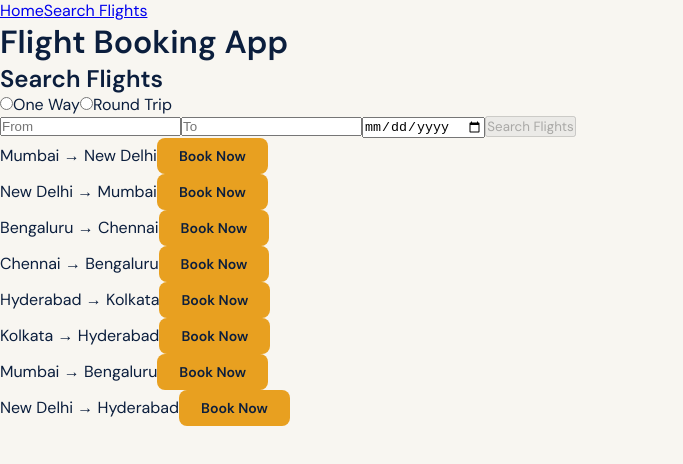
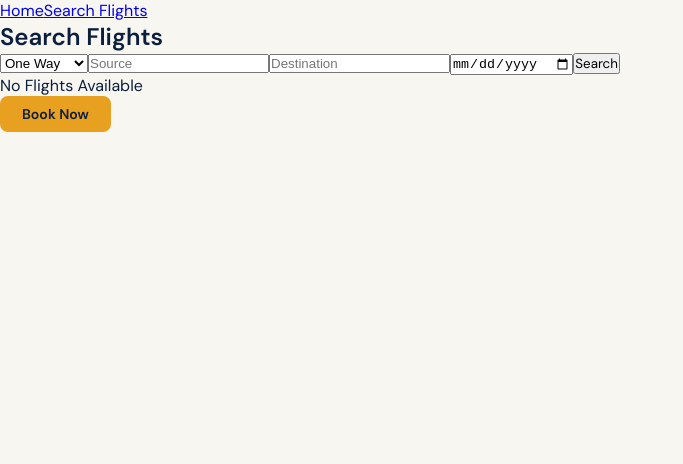
Before and after one commit to acciojob/phoenix-airlines-SHAIKADIL522, a React app: page /flight-search in a window 1280 px wide. Shown: the top 464 px of the page, without its empty margins (0-683 px from the left). Built offline with nearby package versions, Linux system fonts and the light colour scheme.

Commit message:
fix: enable book button and validation

```diff
--- a/src/pages/FlightSearch.jsx
+++ b/src/pages/FlightSearch.jsx
@@ -1,94 +1,65 @@
-import React, { useState } from "react";
+import React from "react";
 import { useDispatch, useSelector } from "react-redux";
-import { useHistory } from "react-router-dom";
 import {
-  setTripType,
   setSource,
   setDestination,
   setDepartureDate,
   setReturnDate,
+  setTripType,
   setSearchResults,
   selectFlight,
 } from "../store/flightSlice";
-import { searchFlights, FLIGHTS } from "../data/flightsData";
+import { searchFlights } from "../data/flightsData";
+import { useHistory } from "react-router-dom";
 
 const FlightSearch = () => {
   const dispatch = useDispatch();
   const history = useHistory();
 
   const {
-    tripType,
     source,
     destination,
     departureDate,
     returnDate,
+    tripType,
     searchResults,
+    selectedFlight,
   } = useSelector((state) => state.flights);
 
-  const [searched, setSearched] = useState(false);
-
-  const isSearchDisabled = !source.trim() || !destination.trim();
-
-  const handleSearch = (e) => {
-    e.preventDefault();
-
-   const results = searchFlights(source, destination, tripType);
+  const handleSearch = () => {
+    const results = searchFlights(source, destination);
     dispatch(setSearchResults(results));
-
-    setSearched(true); // ✅ IMPORTANT
   };
 
-  const handleBookFlight = (flight) => {
-    dispatch(selectFlight(flight));
-    history.push("/flight-booking");
+  const handleBook = () => {
+    if (!selectedFlight) return;
+    history.push("/booking");
   };
-
-  const displayedFlights = searched ? searchResults : FLIGHTS;
 
   return (
     <div>
-      <h1>Flight Booking App</h1>
-
       <h2>Search Flights</h2>
 
-      {/* ✅ FIXED VALUES */}
-      <div>
-        <label>
-          <input
-            type="radio"
-            name="tripType"
-            value="one-way"
-            checked={tripType === "one-way"}
-            onChange={() => dispatch(setTripType("one-way"))}
-          />
-          One Way
-        </label>
+      <select
+        value={tripType}
+        onChange={(e) => dispatch(setTripType(e.target.value))}
+      >
+        <option value="oneway">One Way</option>
+        <option value="roundtrip">Round Trip</option>
+      </select>
 
-        <label>
-          <input
-            type="radio"
-            name="tripType"
-            value="round-trip"
-            checked={tripType === "round-trip"}
-            onChange={() => dispatch(setTripType("round-trip"))}
-          />
-          Round Trip
-        </label>
-      </div>
-
-      <form onSubmit={handleSearch}>
       <input
         type="text"
+        placeholder="Source"
         value={source}
         onChange={(e) => dispatch(setSource(e.target.value))}
-          placeholder="From"
       />
 
       <input
         type="text"
+        placeholder="Destination"
         value={destination}
         onChange={(e) => dispatch(setDestination(e.target.value))}
-          placeholder="To"
       />
 
       <input
@@ -97,8 +68,7 @@ const FlightSearch = () => {
         onChange={(e) => dispatch(setDepartureDate(e.target.value))}
       />
 
-        {/* ✅ FIXED CONDITION */}
-        {tripType === "round-trip" && (
+      {tripType === "roundtrip" && (
         <input
           type="date"
           value={returnDate}
@@ -106,28 +76,31 @@ const FlightSearch = () => {
         />
       )}
 
-        <button type="submit" disabled={isSearchDisabled}>
-          Search Flights
+      <button onClick={handleSearch}>Search</button>
+
+      <div>
+        {searchResults.length === 0 && <p>No Flights Available</p>}
+
+        {searchResults.map((flight) => (
+          <div key={flight.id}>
+            <p>
+              {flight.source} → {flight.destination}
+            </p>
+            <button onClick={() => dispatch(selectFlight(flight))}>
+              Select
             </button>
-      </form>
+          </div>
+        ))}
+      </div>
 
-      <ul>
-        {displayedFlights.map((flight) => (
-          <li key={flight.id}>
-            {flight.source} → {flight.destination}
-
-            {/* ✅ FINAL FIX */}
+      {/* ✅ IMPORTANT FIX */}
       <button
         type="button"
         className="book_flight"
-              disabled={!searched}   // 🔥 MOST IMPORTANT LINE
-              onClick={() => handleBookFlight(flight)}
+        onClick={handleBook}
       >
         Book Now
       </button>
-          </li>
-        ))}
-      </ul>
     </div>
   );
 };
```
Lines whose indentation alone changed are shown as unchanged.
